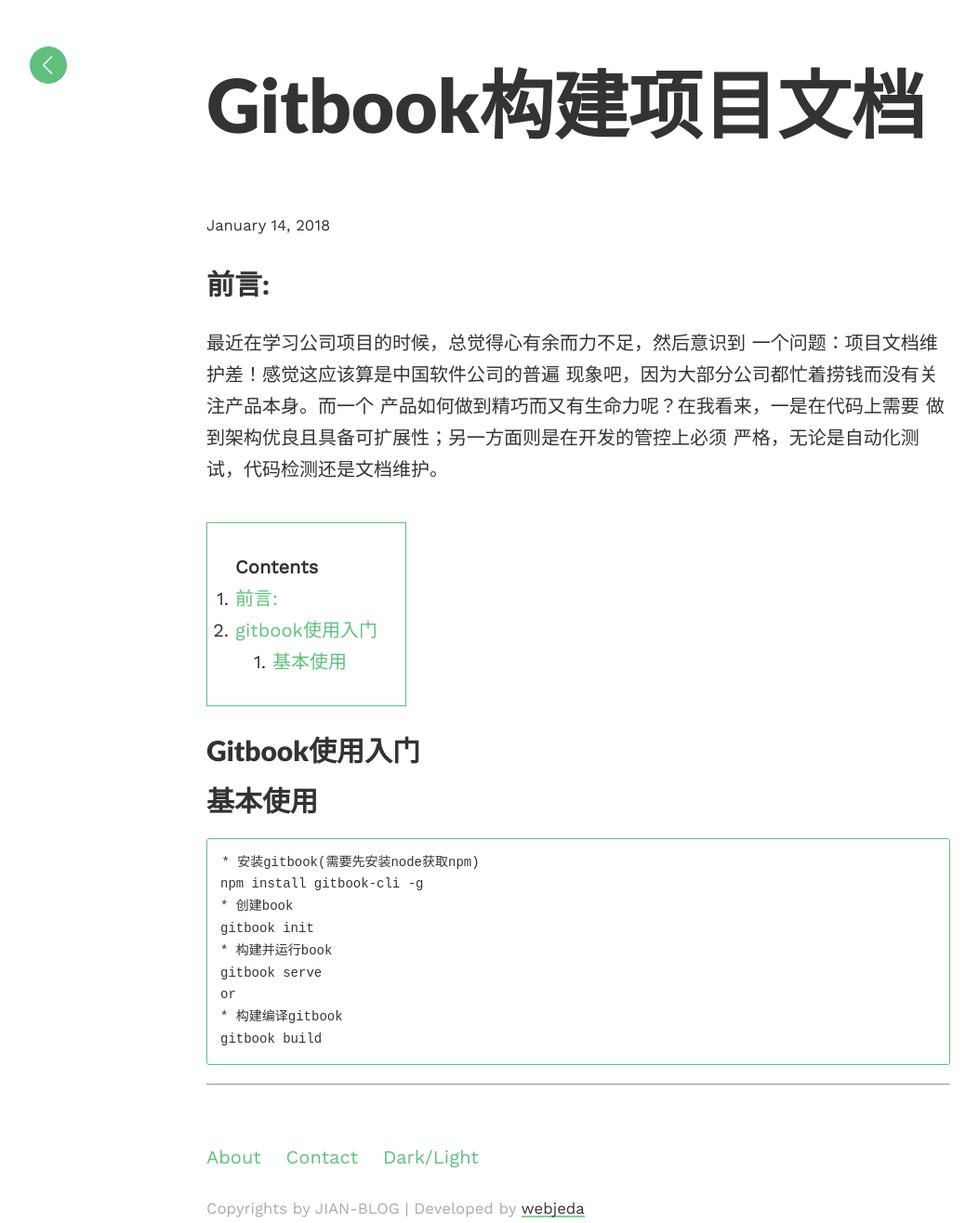
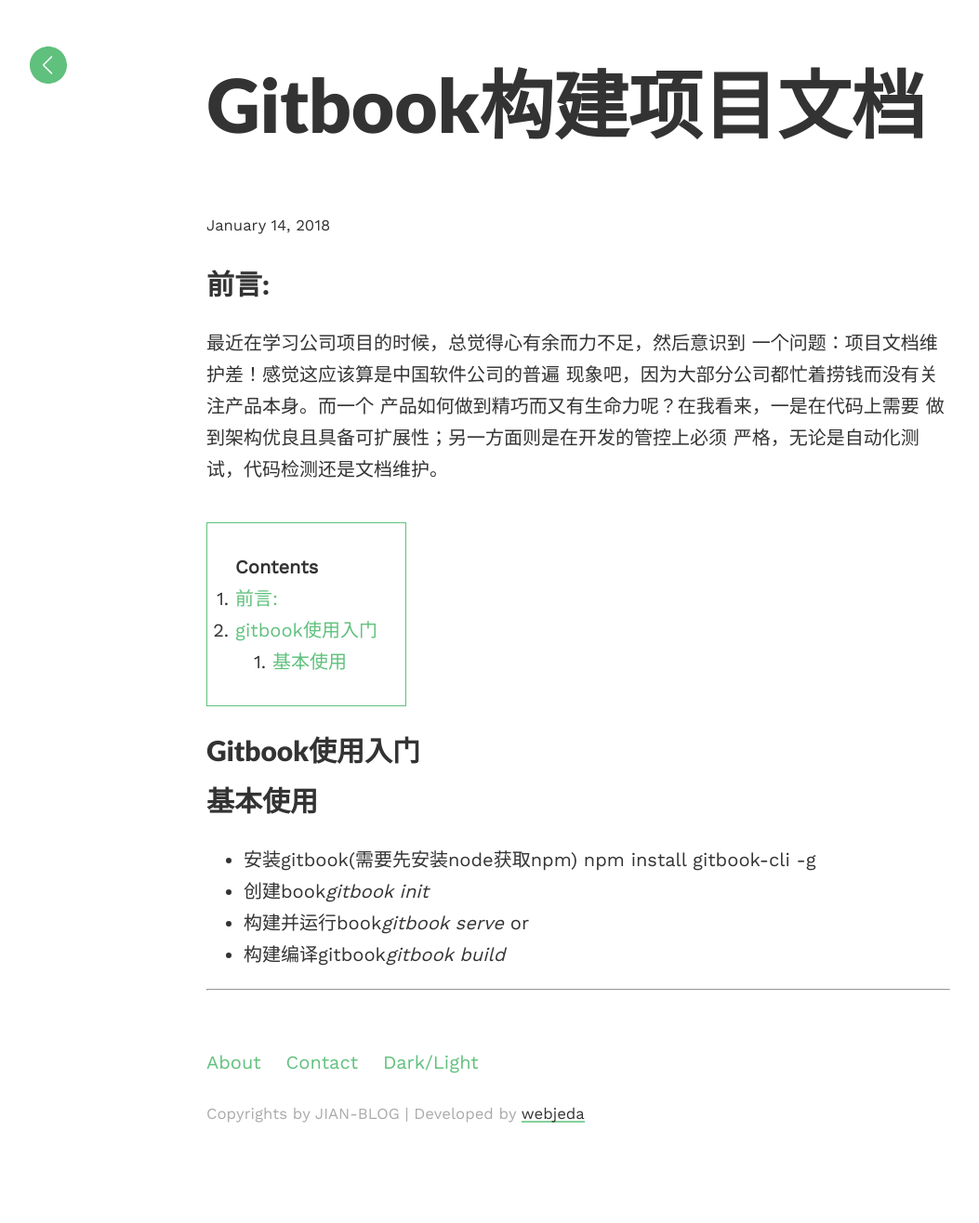
Before and after one commit to aFeiZzz/jianjustin.github.io, a Jekyll site: the page built from _posts/2018-01-14-使用gitbook构建项目文档.md, in a window 1280 px wide. Shown: the whole page at 93% size, without its empty margins (18-1071 px from the left). Built offline with Jekyll 4.4.1, drawn with Linux system fonts in a browser that asks for light colours; comment, search, counter and statistics services are not loaded; after the commit the page ends 1214 px from its top, so only the background shows below that.

Commit message:
cr:测试

```diff
--- a/_posts/2018-01-14-使用gitbook构建项目文档.md
+++ b/_posts/2018-01-14-使用gitbook构建项目文档.md
@@ -16,12 +16,10 @@
 
 # gitbook使用入门
 ## 基本使用
-	* 安装gitbook(需要先安装node获取npm)
+
+* 安装gitbook(需要先安装node获取npm)
     npm install gitbook-cli -g
-	* 创建book
-    gitbook init
-	* 构建并运行book
-    gitbook serve
-	or
-	* 构建编译gitbook
-    gitbook build
+* 创建book*gitbook init*
+* 构建并运行book*gitbook serve*
+or
+* 构建编译gitbook*gitbook build*
```
